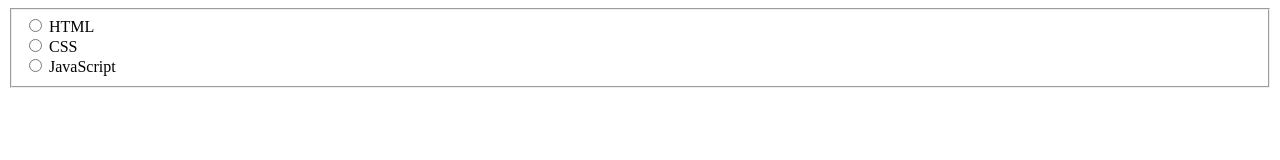
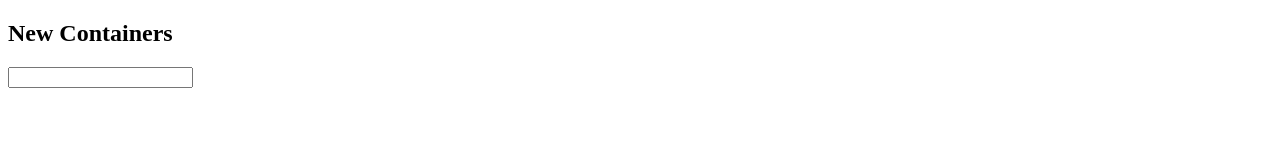
Before and after one commit to Lucas-Apolonio/Projeto_Formulario, a plain HTML site: page teste.html in a window 1280 px wide. Drawn offline with Linux system fonts and the light colour scheme.

Commit message:
Arquivos de teste

```diff
--- /dev/null
+++ b/jsTestes.js
@@ -0,0 +1,43 @@
+const DivContainer = document.getElementById("div-container");
+
+let arrayAux;
+
+//Objeto Elemento
+function ElementTagObject(tagHtml, attributesHtml){
+
+    this.tagHtml = tagHtml;
+    this.attributesHtml = attributesHtml;
+
+    arrayAux = this.attributesHtml.split('-');
+
+    //Funcao responsável por criar o input
+    this.createElement = function () {
+
+        let elementHtml = document.createElement(this.tagHtml);
+
+        for(var i = 0; i < arrayAux.length; i++){
+
+            //Faz a separação para que não haja erros no atributos do input
+            if(i  % 2 === 0){
+
+                elementHtml.setAttribute( arrayAux[i], arrayAux[i+1] );
+                console.log(arrayAux[i], arrayAux[i+1]);
+
+            } else {
+
+                console.log(arrayAux[i-1], arrayAux[i]);
+
+            }
+
+        }
+
+        console.log(elementHtml);
+        DivContainer.appendChild(elementHtml);
+
+    }
+
+}
+
+const inputHtml = new ElementTagObject("input", "type-text-name-lucas-id-testeid");
+
+inputHtml.createElement();
--- a/teste.html
+++ b/teste.html
@@ -1,27 +1,18 @@
 <!DOCTYPE html>
-<html>
-    <head>
+<html lang="pt-br">
+<head>
+    <meta charset="UTF-8">
+    <meta http-equiv="X-UA-Compatible" content="IE=edge">
+    <meta name="viewport" content="width=device-width, initial-scale=1.0">
+    <title></title>
+</head>
+<body>
 
-        <title>Teste</title>
-        <meta charset="utf-8">
+    <h2>New Containers</h2>
+    <div id="div-container">
+    </div>
 
-    </head>
+</body>
 
-    <body>
-
-        <form action=".">
-
-            <fieldset>
-                <input type="radio" id="html" name="fav_language" value="HTML">
-                    <label for="html">HTML</label><br>
-                    <input type="radio" id="css" name="fav_language" value="CSS">
-                    <label for="css">CSS</label><br>
-                    <input type="radio" id="javascript" name="fav_language" value="JavaScript">
-                    <label for="javascript">JavaScript</label>
-            </fieldset>
-
-        </form>
-
-    </body>
-
+    <script type="text/javascript" src="jsTestes.js"></script>
 </html>
```
